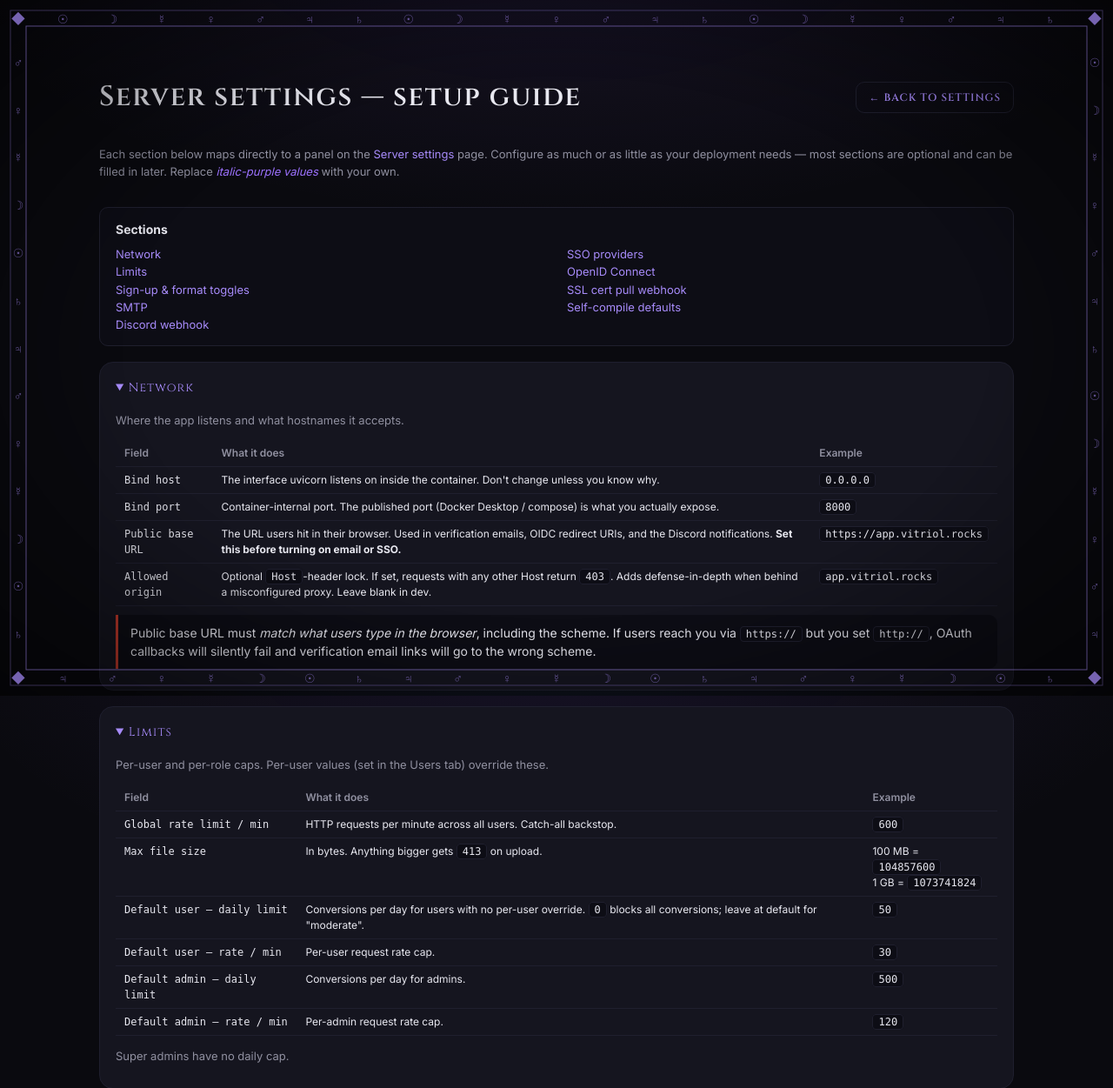
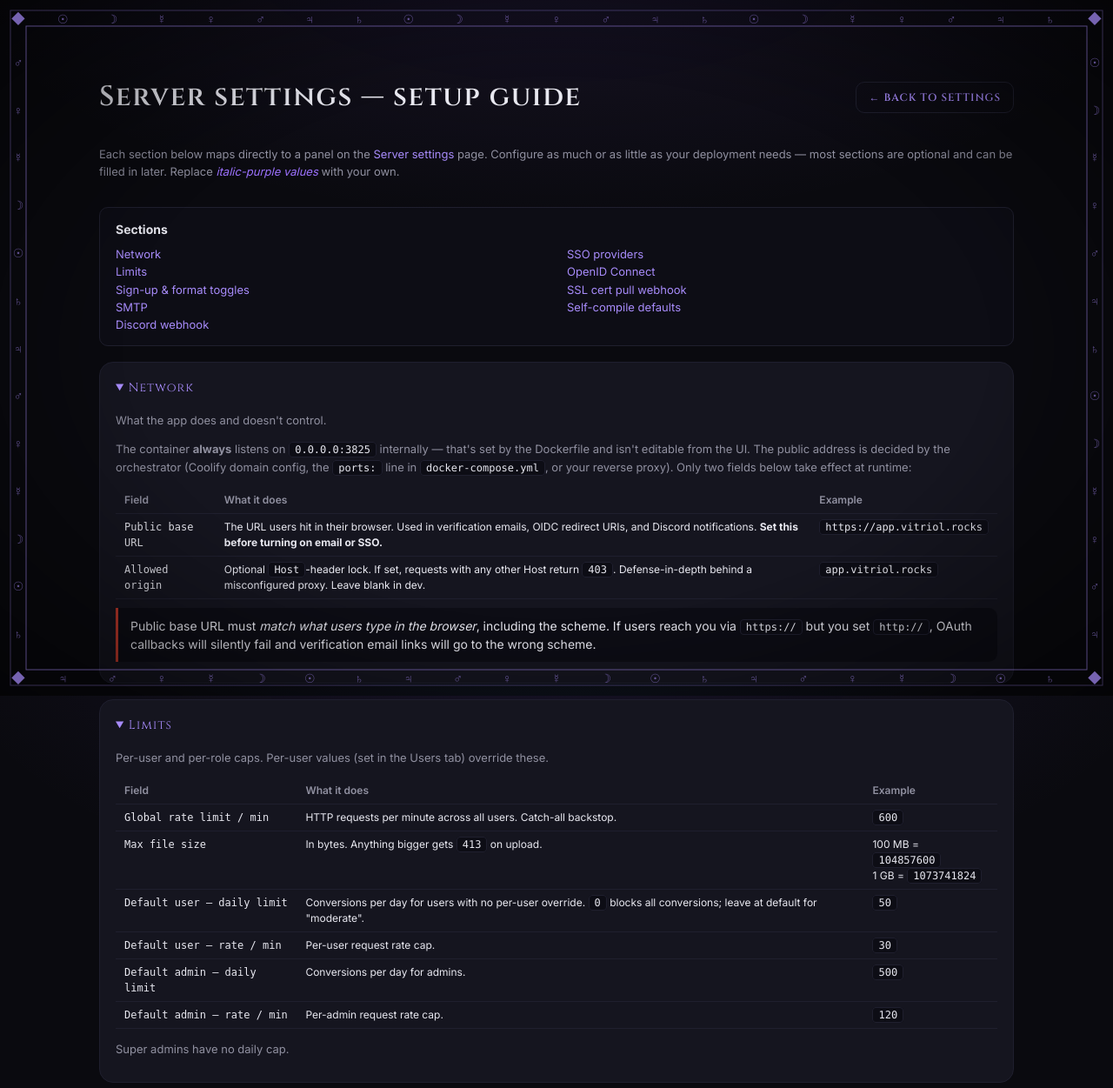
Before and after one commit to kl3mta3/Vitriol-Docker, a Python web app: template web/templates/admin_server_guide.html in a window 1280 px wide. Shown: the top 1251 px of the page at 87% size. Run offline with Jinja, Linux system fonts and the light colour scheme; the template is opened without the code that fills it, so the values that code supplies are empty.

Commit message:
improved installation

```diff
--- a/web/auth/email.py
+++ b/web/auth/email.py
@@ -96,7 +96,7 @@ def consume_password_reset_token(db: Session, raw: str) -> Optional[PasswordRese
 
 def public_url(db: Session, path: str) -> str:
     s = _settings_row(db)
-    base = (s.public_base_url if s else None) or "http://localhost:8000"
+    base = (s.public_base_url if s else None) or "http://localhost:3825"
     return base.rstrip("/") + "/" + path.lstrip("/")
 
 
--- a/web/models.py
+++ b/web/models.py
@@ -273,7 +273,7 @@ class ServerSettings(Base):
     id = Column(Integer, primary_key=True)  # always 1
 
     bind_host = Column(String(64), nullable=False, default="0.0.0.0")
-    bind_port = Column(Integer, nullable=False, default=8000)
+    bind_port = Column(Integer, nullable=False, default=3825)
 
     global_rate_limit_per_minute = Column(Integer, nullable=False, default=600)
     max_file_size_bytes = Column(Integer, nullable=False, default=1024 * 1024 * 1024)  # 1 GiB
--- a/web/routes/server.py
+++ b/web/routes/server.py
@@ -82,7 +82,11 @@ def patch_server_settings(
         raise HTTPException(status_code=500, detail="Settings row missing")
 
     plain_fields = {
-        "bind_host", "bind_port",
+        # bind_host / bind_port are intentionally NOT here. The container's
+        # listener is set by the Dockerfile CMD, and the public address by
+        # the orchestrator (Coolify domain / docker compose ports / reverse
+        # proxy) — neither path reads from this table. Patching them
+        # silently does nothing, which is worse UX than rejecting them.
         "global_rate_limit_per_minute", "max_file_size_bytes",
         "default_user_daily_limit", "default_user_rate_limit",
         "default_admin_daily_limit", "default_admin_rate_limit",
--- a/web/static/js/admin_users.js
+++ b/web/static/js/admin_users.js
@@ -564,6 +564,11 @@ function updateRoleAdminBlockVisibility() {
     ? 'Admin base — admin-tier capabilities below are unlocked.'
     : `Base "${roleForm.base_role.value}" — admin-tier capabilities are disabled. Switch base to Admin to enable them.`;
 }
+// Everything below operates on the role-form dialog, which only exists
+// in the DOM when the actor is a super admin (the template hides it for
+// everyone else). Guard the whole block so admin / custom-role users
+// don't blow up on load.
+if (roleForm) {
 roleForm.base_role.addEventListener('change', updateRoleAdminBlockVisibility);
 
 roleForm.addEventListener('submit', async (e) => {
@@ -618,6 +623,7 @@ document.getElementById('role-delete-btn').addEventListener('click', async () =>
     msg.hidden = false;
   }
 });
+} // end if (roleForm) — see comment above the block
 
 async function refresh() {
   try {
--- a/web/templates/admin_server_guide.html
+++ b/web/templates/admin_server_guide.html
@@ -89,14 +89,20 @@
   <!-- ============================================== Network -->
   <details id="network" open>
     <summary>Network</summary>
-    <p>Where the app listens and what hostnames it accepts.</p>
+    <p>What the app does and doesn't control.</p>
+
+    <p class="muted">
+      The container <strong>always</strong> listens on <code>0.0.0.0:3825</code> internally
+      — that's set by the Dockerfile and isn't editable from the UI. The public address
+      is decided by the orchestrator (Coolify domain config, the <code>ports:</code>
+      line in <code>docker-compose.yml</code>, or your reverse proxy). Only two fields
+      below take effect at runtime:
+    </p>
 
     <table>
       <tr><th>Field</th><th>What it does</th><th>Example</th></tr>
-      <tr><td class="field-name">Bind host</td><td>The interface uvicorn listens on inside the container. Don't change unless you know why.</td><td><code>0.0.0.0</code></td></tr>
-      <tr><td class="field-name">Bind port</td><td>Container-internal port. The published port (Docker Desktop / compose) is what you actually expose.</td><td><code>8000</code></td></tr>
-      <tr><td class="field-name">Public base URL</td><td>The URL users hit in their browser. Used in verification emails, OIDC redirect URIs, and the Discord notifications. <strong>Set this before turning on email or SSO.</strong></td><td><code>https://app.vitriol.rocks</code></td></tr>
-      <tr><td class="field-name">Allowed origin</td><td>Optional <code>Host</code>-header lock. If set, requests with any other Host return <code>403</code>. Adds defense-in-depth when behind a misconfigured proxy. Leave blank in dev.</td><td><code>app.vitriol.rocks</code></td></tr>
+      <tr><td class="field-name">Public base URL</td><td>The URL users hit in their browser. Used in verification emails, OIDC redirect URIs, and Discord notifications. <strong>Set this before turning on email or SSO.</strong></td><td><code>https://app.vitriol.rocks</code></td></tr>
+      <tr><td class="field-name">Allowed origin</td><td>Optional <code>Host</code>-header lock. If set, requests with any other Host return <code>403</code>. Defense-in-depth behind a misconfigured proxy. Leave blank in dev.</td><td><code>app.vitriol.rocks</code></td></tr>
     </table>
 
     <div class="callout warn">
--- a/web/templates/admin_users.html
+++ b/web/templates/admin_users.html
@@ -8,7 +8,9 @@
       {% if user.role.value == 'super_admin' %}
         <button id="manage-roles-btn" class="btn btn-secondary">Manage roles</button>
       {% endif %}
-      <button id="invite-btn" class="btn btn-primary">+ Create user</button>
+      {% if 'create_user' in caps %}
+        <button id="invite-btn" class="btn btn-primary">+ Create user</button>
+      {% endif %}
     </div>
   </header>
 
--- a/web/templates/base.html
+++ b/web/templates/base.html
@@ -31,7 +31,11 @@
         <a href="/profile">Profile</a>
         {% if show_users_tab %}<a href="/admin/users">Users</a>{% endif %}
         {% if show_server_tab %}<a href="/admin/server">Server</a>{% endif %}
-        <span class="nav-user">{{ user.username }} <em class="role-tag role-{{ user.role.value }}">{{ user.role.value }}</em></span>
+        {# Show the custom role's name when one is assigned. The CSS
+           role-* class still tracks the ceiling so the visual tier
+           (admin = blue, user = neutral, etc.) matches what powers the
+           user actually has. #}
+        <span class="nav-user">{{ user.username }} <em class="role-tag role-{{ user.role.value }}" title="base: {{ user.role.value }}">{{ user.custom_role.name if user.custom_role else user.role.value }}</em></span>
         <button class="btn btn-ghost" id="logout-btn" type="button">Sign out</button>
       </div>
     </div>
```
Also changed, not shown: docker-compose.yml (+17 -2 lines), web/routes/ui.py (+12 -6 lines), web/templates/admin_server.html (+14 -2 lines), .github/workflows/docker-publish.yml (added), README.md, 1 other file.
